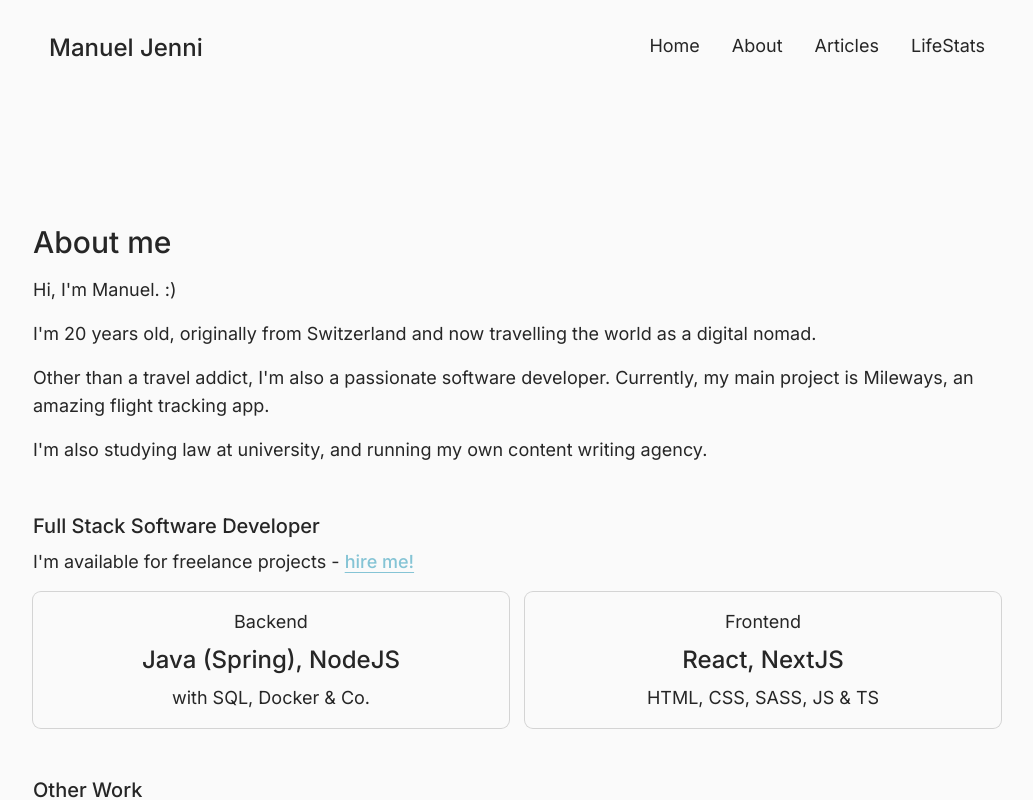
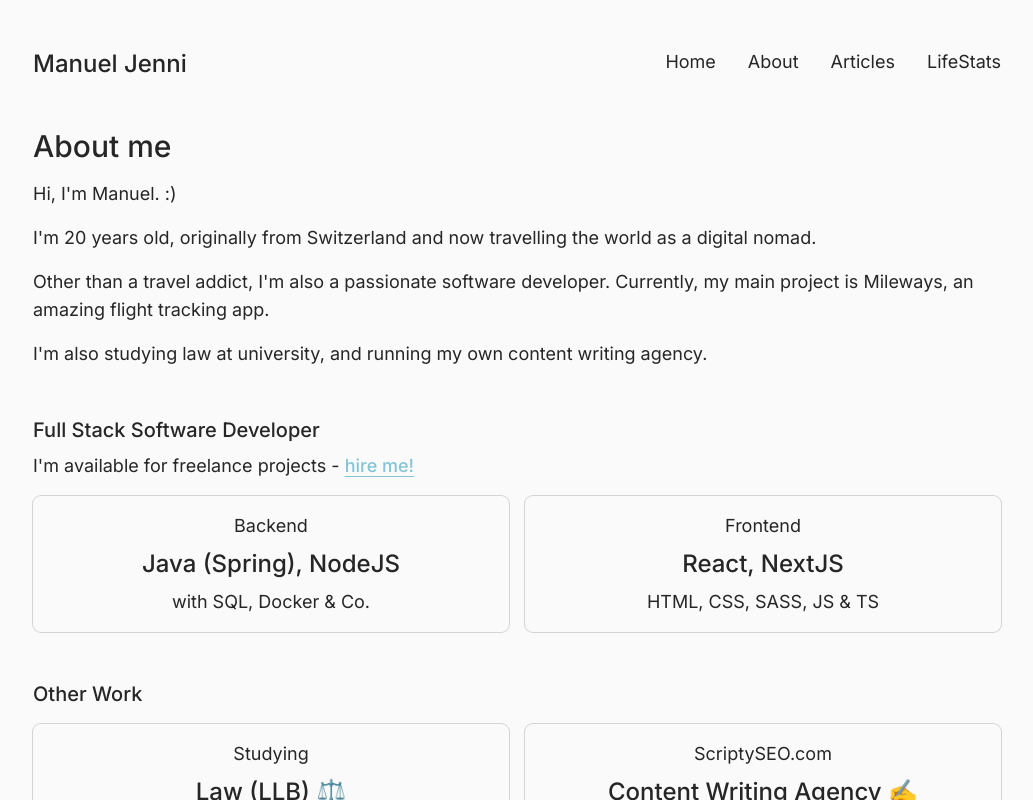
Before and after one commit to manueljenni/manueljenni.com_nextjs, a Next.js app: page /about in a window 1280 px wide. Shown: the top 800 px of the page, without its empty margins (123-1156 px from the left). Built offline with nearby package versions, Linux system fonts and the light colour scheme.

Commit message:
Update body

```diff
--- a/app/Header.tsx
+++ b/app/Header.tsx
@@ -3,7 +3,7 @@ import Link from "next/link";
 
 export default function Header() {
   return (
-    <header className="body">
+    <header>
       <div className="flex justify-between">
         <div>
           <p className="text-2xl font-medium">Manuel Jenni</p>
--- a/app/WelcomeBoxes.tsx
+++ b/app/WelcomeBoxes.tsx
@@ -11,7 +11,7 @@ export default function WelcomeBoxes() {
           <div className="h-10 bg-main rounded-t-lg centerDiv">
             <p className="text-xl uppercase">About me</p>
           </div>
-          <div className="h-36 bg-white rounded-b-lg centerDiv">
+          <div className=" bg-white rounded-b-lg centerDiv">
             <div className="p-8 space-y-4">
               <p className="text-xl text-neutral-800">Who am I?<br />Get to know me here.</p>
               <FontAwesomeIcon icon={faUser} className="text-2xl" />
@@ -24,7 +24,7 @@ export default function WelcomeBoxes() {
           <div className="h-10 bg-main rounded-t-lg centerDiv">
             <p className="text-xl uppercase">Articles</p>
           </div>
-          <div className="h-36 bg-white rounded-b-lg centerDiv">
+          <div className=" bg-white rounded-b-lg">
             <div className="p-8 space-y-4">
               <p className="text-xl text-neutral-800">Writing is like exercising - just for the brain.</p>
               <FontAwesomeIcon icon={faNewspaper} className="text-2xl" />
@@ -36,9 +36,9 @@ export default function WelcomeBoxes() {
         <div className="h-10 bg-main rounded-t-lg centerDiv">
           <p className="text-xl uppercase">Hire me!</p>
         </div>
-        <div className="h-36 bg-white rounded-b-lg centerDiv">
+        <div className=" bg-white rounded-b-lg centerDiv">
           <div className="p-8 space-y-4">
-            <p className="text-xl text-neutral-800">I'm a software developer and<br />content writer.</p>
+            <p className="text-xl text-neutral-800">I'm a software developer and content writer.</p>
             <FontAwesomeIcon icon={faBriefcase} className="text-2xl" />
           </div>
         </div>
--- a/app/about/page.tsx
+++ b/app/about/page.tsx
@@ -5,8 +5,6 @@ import SideProjects from "../SideProjects";
 
 export default function page() {
   return (
-    <div className="w-full py-24">
-      <div className="centerDiv h-full">
     <div className="space-y-12">
       <div className="space-y-4">
         <p className="text-3xl font-medium">About me</p>
@@ -62,7 +60,5 @@ export default function page() {
         </div>
       </div>
     </div>
-      </div>
-    </div>
   );
 }
--- a/app/articles/[articleId]/page.tsx
+++ b/app/articles/[articleId]/page.tsx
@@ -7,12 +7,11 @@ import fetchData from '../../fetchData';
 
 export default async function page(props: any) {
     var article = await fetchData.getArticleById(props.params.articleId);
-    var contentMd = await getFile("test");
-    var html = await getMarkdownAsHtml(contentMd);
+    var html = await getMarkdownAsHtml("test");
     var tags = article.tags.split(',');
 
     return (
-        <div className="body">
+        <div>
             <div className='text-center centerDiv'>
                 <div className='space-y-6 mb-12'>
                     <div className='space-y-4'>
@@ -33,15 +32,13 @@ export default async function page(props: any) {
     )
 }
 
-async function getMarkdownAsHtml(content: string) {
+async function getMarkdownAsHtml(fileName: string) {
+    var filePath = path.join(process.cwd(), '/app/articles/md', fileName + '.md');
+    var content = await fs.readFile(filePath, 'utf8');
+
     const processedContent = await remark()
         .use(remarkHtml)
         .process(content);
 
     return processedContent.toString();
 }
-
-async function getFile(fileName: string) {
-    var filePath = path.join(process.cwd(), '/app/articles/md', fileName + '.md');
-    return await fs.readFile(filePath, 'utf8');
-}
--- a/app/articles/page.tsx
+++ b/app/articles/page.tsx
@@ -5,11 +5,9 @@ import RecentArticles from '../RecentArticles';
 export default async function page() {
     var articles = await fetchData.fetchArticlesSummary();
     return (
-        <div className="body">
-            <div className="space-y-8">
-                <h1 className="text-3xl font-medium">Articles</h1>
-                <RecentArticles articles={articles} maxSize={999} />
-            </div>
+        <div className="space-y-8">
+            <h1 className="text-3xl font-medium">Articles</h1>
+            <RecentArticles articles={articles} maxSize={999} />
         </div>
     )
 }
--- a/app/globals.css
+++ b/app/globals.css
@@ -35,7 +35,7 @@
 }
 
 .box {
-  @apply rounded-lg bg-white text-center shadow;
+  @apply rounded-lg bg-white text-center shadow h-full;
 }
 
 .accentText {
--- a/app/layout.tsx
+++ b/app/layout.tsx
@@ -5,7 +5,7 @@ export default function RootLayout({ children }: { children: React.ReactNode })
   return (
     <html lang="en">
       <head />
-      <body className="bg-neutral-50 body space-y-12">
+      <body className="bg-neutral-50 body space-y-12 my-8">
         <Header />
         {children}
       </body>
--- a/app/lifestats/page.tsx
+++ b/app/lifestats/page.tsx
@@ -7,11 +7,9 @@ export default async function page() {
     var upcomingFlight = await fetchData.getUpcomingFlights();
 
     return (
-        <div className="body space-y-16">
-            <div className="space-y-8">
-                <h1 className="text-3xl font-medium">LifeStats</h1>
-                <LifeStats lifeStats={lifeStats} upcomingFlight={upcomingFlight[0]} />
-            </div>
+        <div className="space-y-8">
+            <h1 className="text-3xl font-medium">LifeStats</h1>
+            <LifeStats lifeStats={lifeStats} upcomingFlight={upcomingFlight[0]} />
         </div>
     );
 }
--- a/app/page.tsx
+++ b/app/page.tsx
@@ -3,7 +3,6 @@ import WelcomeText from "./WelcomeText";
 import WelcomeBoxesSection from "./HomeSections/WelcomeBoxesSection";
 import RecentArticlesSection from "./HomeSections/RecentArticlesSection";
 import LifeStatsSection from "./HomeSections/LifeStatsSection";
-import fetchData from "./fetchData";
 
 import { config } from '@fortawesome/fontawesome-svg-core'
 import '@fortawesome/fontawesome-svg-core/styles.css'
```
Lines whose indentation alone changed are shown as unchanged.
